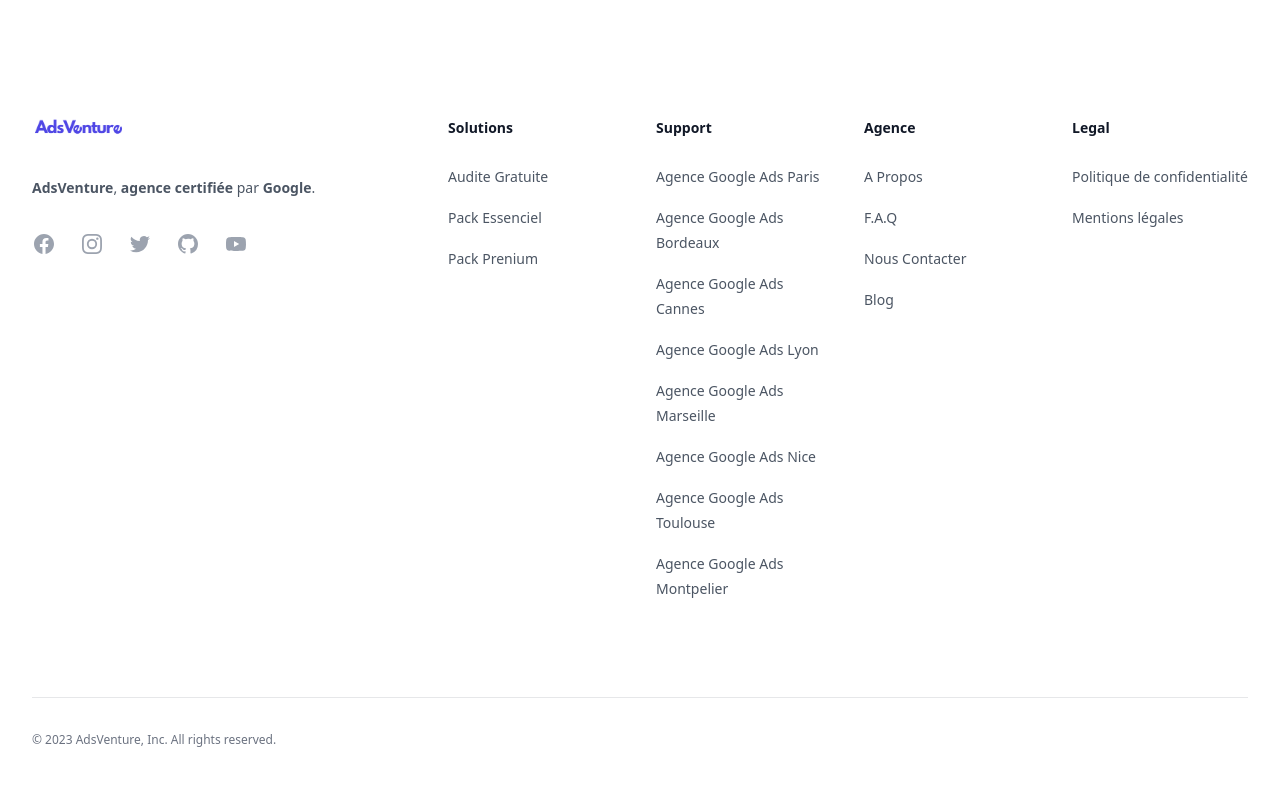
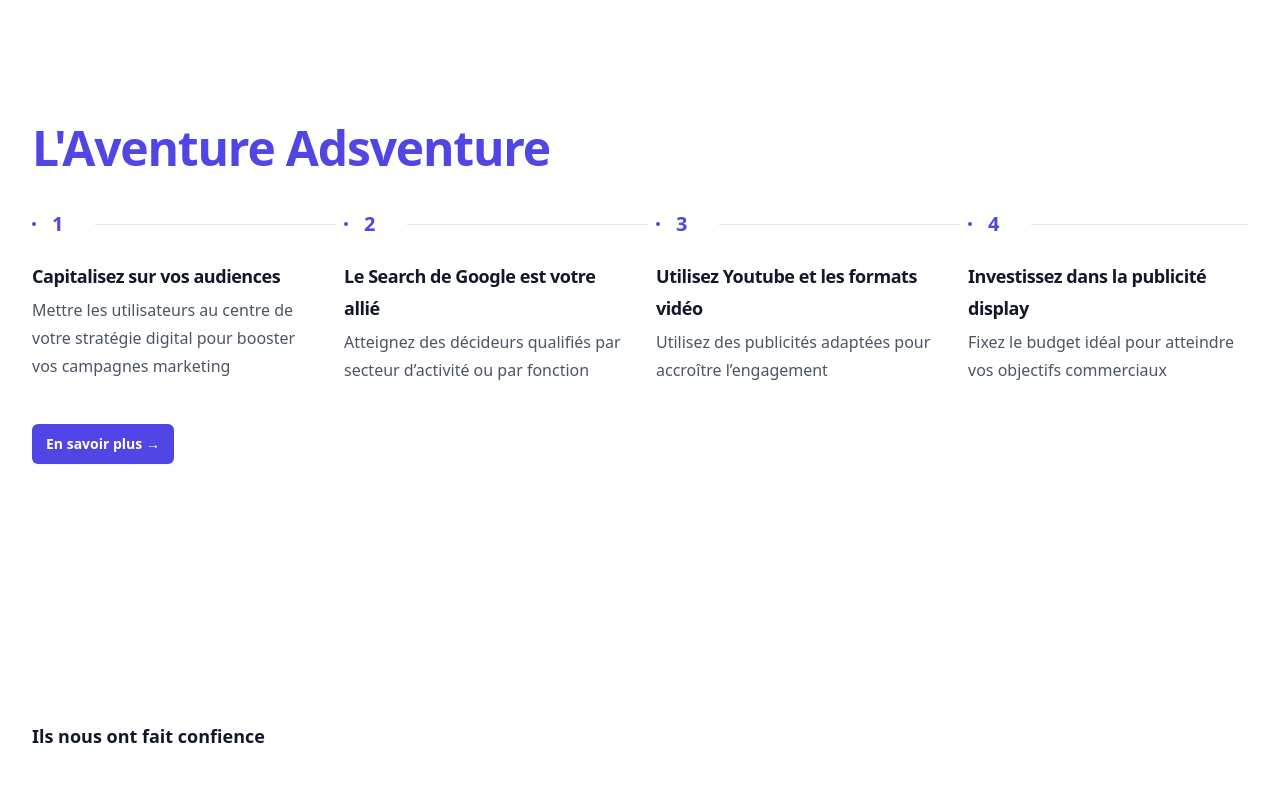
Before and after one commit to magicniclus/adsventure, a Next.js app: page /agence-google-ads in a window 1280 px wide. Shown: the part 1060-1850 px from the top of the page. Built offline with nearby package versions, Linux system fonts and the light colour scheme.

Commit message:
Update index.js

```diff
--- a/pages/agence-google-ads/index.js
+++ b/pages/agence-google-ads/index.js
@@ -1,11 +1,15 @@
 import React from "react";
 import LandingPage from "../../components/Layout/LandingPage";
 import HeroLandingPage from "../../components/Organisms/Hero/HeroLandingPage";
+import GoogleAssets from "../../components/Organisms/section/GoogleAssets";
+import Trust from "../../components/Organisms/section/Trust";
 
 const index = () => {
   return (
     <LandingPage certificate={true}>
       <HeroLandingPage />
+      <GoogleAssets />
+      <Trust />
     </LandingPage>
   );
 };
```
